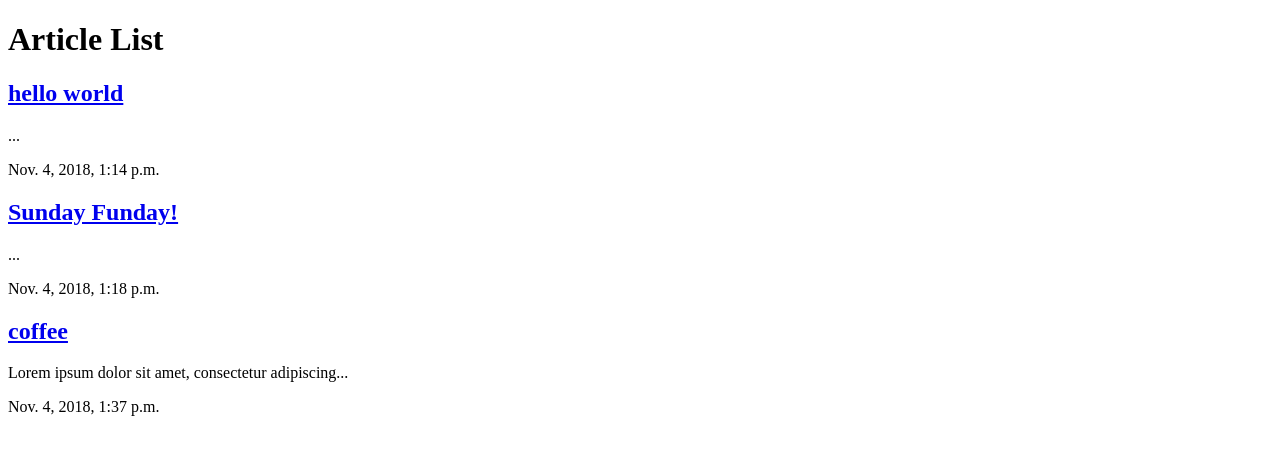
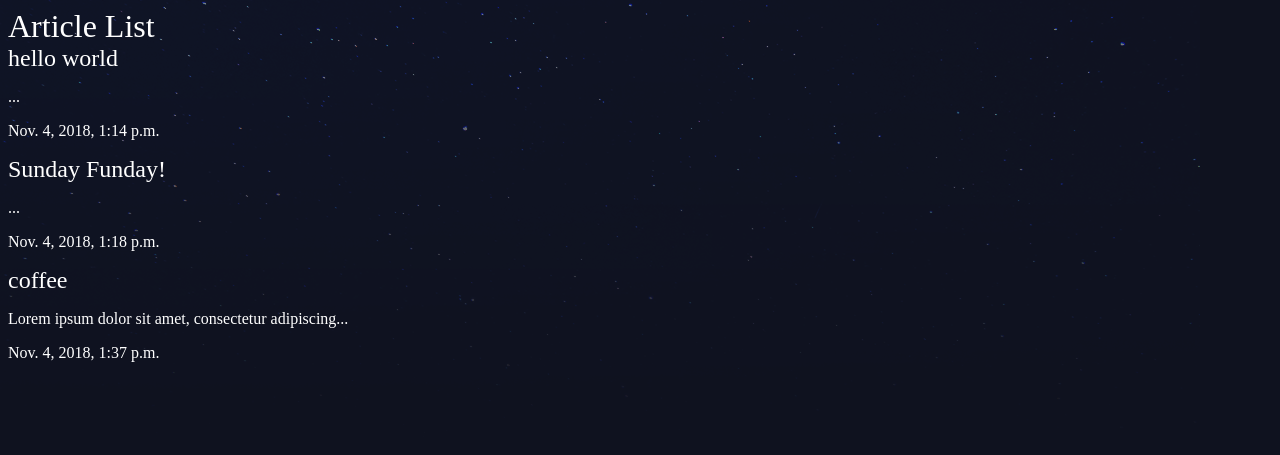
Before and after one commit to androm3da444/django-blog1, a Django app: template articles/templates/articles/article_list.html in a window 1280 px wide. Shown: the top 455 px of the page. Run offline with Django 3.2, Linux system fonts and the light colour scheme; the template is opened without the code that fills it: values that come from a table or form of the project are taken from there, others are empty; data comes from the database, SQL or seed files in the repository.

Commit message:
separated out layouts

```diff
--- a/articles/templates/articles/article_list.html
+++ b/articles/templates/articles/article_list.html
@@ -1,24 +1,14 @@
-<!DOCTYPE html>
-<html lang="en">
-
-<head>
-    <meta charset="UTF-8">
-    <meta name="viewport" content="width=device-width, initial-scale=1.0">
-    <meta http-equiv="X-UA-Compatible" content="ie=edge">
-    <title>Articles</title>
-</head>
-
-<body>
+{% extends 'base_layout.html' %} {% block content %}
 <h1>Article List</h1>
 <div class="articles">
     {% for article in articles %}
     <div class="article">
-            <h2><a href="#">{{ article.title }}</a></h2>
+        <h2>
+            <a href="#">{{ article.title }}</a>
+        </h2>
         <p>{{ article.snippet }}</p>
         <p>{{ article.date }}</p>
     </div>
     {% endfor %}
 </div>
-</body>
-
-</html>
+{% endblock %}
--- /dev/null
+++ b/assets/styles.css
@@ -0,0 +1,20 @@
+body{
+    background-color: #0f121f;
+    background-image: url(stars.png);
+    background-repeat: no-repeat;
+    color: #fff;
+}
+
+body *{
+    font-family: Ubuntu;
+}
+
+h1, h2, h3, h4, h5{
+    font-weight: normal;
+    margin: 0;
+}
+
+a, a:hover, a:visited{
+    color: #fff;
+    text-decoration: none;
+}
--- a/djangoblogz/settings.py
+++ b/djangoblogz/settings.py
@@ -119,3 +119,7 @@ USE_TZ = True
 # https://docs.djangoproject.com/en/2.1/howto/static-files/
 
 STATIC_URL = '/static/'
+
+STATICFILES_DIRS = (
+    os.path.join(BASE_DIR, 'assets'),
+)
--- a/djangoblogz/urls.py
+++ b/djangoblogz/urls.py
@@ -1,6 +1,7 @@
 from django.contrib import admin
 from django.urls import path, include
 from .import views
+from django.contrib.staticfiles.urls import staticfiles_urlpatterns
 
 urlpatterns = [
     path('admin/', admin.site.urls),
@@ -8,3 +9,5 @@ urlpatterns = [
     path('about/', views.about),
     path('', views.homepage),
 ]
+
+urlpatterns += staticfiles_urlpatterns()
--- /dev/null
+++ b/templates/base_layout.html
@@ -0,0 +1,20 @@
+{% load static from staticfiles %}
+
+<!DOCTYPE html>
+<html lang="en">
+
+<head>
+    <meta charset="UTF-8">
+    <meta name="viewport" content="width=device-width, initial-scale=1.0">
+    <meta http-equiv="X-UA-Compatible" content="ie=edge">
+    <title>Articles</title>
+    <link rel="stylesheet" href="{% static 'styles.css'%}">
+</head>
+<body>
+    <div class="wrapper">
+        {% block content %}
+        {% endblock %}
+    </div>
+</body>
+
+</html>
```
Also changed, not shown: assets/stars.png (added). Lines whose indentation alone changed are shown as unchanged.
